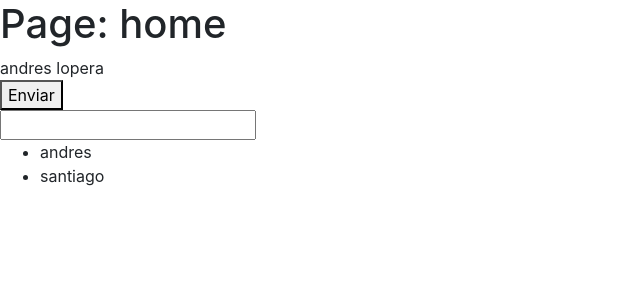
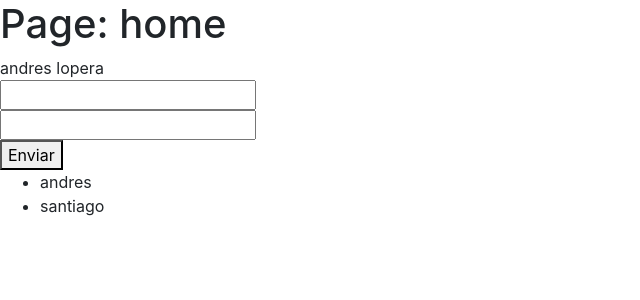
Before and after one commit to andresLopera/g3r, a React (Create React App) app: page /#/ in a window 1280 px wide. Shown: the top 300 px of the page, without its empty margins (0-640 px from the left). Built offline with nearby package versions, Linux system fonts and the light colour scheme.

Commit message:
Create componet form and extract logyc for renderer in another class

```diff
--- a/src/app/common/default.props.ts
+++ b/src/app/common/default.props.ts
@@ -2,6 +2,7 @@ import { BlockElement } from "../model/blockElement";
 import { ChannelEntity } from "../core/dataLink/channel.entity";
 
 export interface DefaultProps {
+    block: BlockElement
     channel: ChannelEntity
 /*    blockId: string
     type: string
--- a/src/app/common/references.ts
+++ b/src/app/common/references.ts
@@ -7,6 +7,8 @@ import { DefaultPageComponent } from '../pages/defaultPage/defaultPage.component
 import { InputComponent } from '../components/input/input.component';
 import { ButtonComponent } from '../components/button/button.component';
 import { ListComponent } from '../components/list/list.component';
+import { BlockElement } from '../model/blockElement';
+import FormComponent from '../components/form/form';
 
 export class References {
 
@@ -27,13 +29,15 @@ export class References {
         let blockText: BlockComponent = new BlockComponent('textId', TextComponent)
         let blockInput: BlockComponent = new BlockComponent('inputId', InputComponent)
         let blockButton: BlockComponent = new BlockComponent('buttonId', ButtonComponent)
-        let blockList: BlockComponent = new BlockComponent('listId', ListComponent);
+        let blockList: BlockComponent = new BlockComponent('listId', ListComponent)
+        let blockForm: BlockComponent = new BlockComponent('formId', FormComponent)
 
         this.components.push(blockHead)
         this.components.push(blockText)
         this.components.push(blockInput)
         this.components.push(blockButton)
         this.components.push(blockList)
+        this.components.push(blockForm)
     }
 
     private setPagesComponents() {
--- a/src/app/components/button/button.component.tsx
+++ b/src/app/components/button/button.component.tsx
@@ -18,7 +18,7 @@ export class ButtonComponent extends React.Component<DefaultProps,{}> {
   render() {
     return (
       <div>
-        <button onClick={this.handleClick}>Enviar</button>
+        <button type="submit">Enviar</button>
       </div>
     );
   }
--- /dev/null
+++ b/src/app/components/form/form.tsx
@@ -0,0 +1,28 @@
+import React from 'react';
+import { DataLinkService } from '../../core/dataLink/dataLink.service';
+import { DefaultComponentRenderer } from '../../model/defaultComponentRenderer';
+
+export class FormComponent extends DefaultComponentRenderer {
+
+  public dataLinkService = DataLinkService.getInstance()
+  handleSubmit = (e: any) => {
+    e.preventDefault();
+    alert('on submit')
+  }
+
+
+  render() {
+    return (
+      <form onSubmit={this.handleSubmit}>
+      {
+        this.props.block.children.map((blockElement: any) =>
+            this.rendererComponent(blockElement)
+        )
+        }
+      </form>
+    );
+
+  }
+}
+
+export default FormComponent;
--- a/src/app/components/input/input.component.tsx
+++ b/src/app/components/input/input.component.tsx
@@ -14,7 +14,7 @@ export class InputComponent extends React.Component<DefaultProps,{}> {
   render() {
     return (
       <div>
-        <input type="text" onChange={this.handleChange}></input>
+        <input type="text" required onChange={this.handleChange}></input>
       </div>
     );
   }
--- a/src/app/core/structure/api/structure.mock.data.ts
+++ b/src/app/core/structure/api/structure.mock.data.ts
@@ -14,17 +14,29 @@ export const structures: StructureEntity[] = [{
                     channelId: "id-1",
                     children : []
                 },{
-                    id: "2",
-                    type: "buttonId",
-                    name: "button",
-                    channelId: "id-1",
-                    children: []
-                },{
-                    id: "3",
-                    type: "inputId",
-                    name: "input",
-                    channelId: "id-1",
-                    children: []
+                    id: "5",
+                    type: "formId",
+                    name: "form",
+                    channelId: "id-5",
+                    children: [{
+                        id: "5-1",
+                        type: "inputId",
+                        name: "name",
+                        channelId: "id-5-1",
+                        children: []
+                    },{
+                        id: "5-2",
+                        type: "inputId",
+                        name: "lastName",
+                        channelId: "id-5-2",
+                        children: []
+                    },{
+                        id: "5-3",
+                        type: "buttonId",
+                        name: "button",
+                        channelId: "id-5-2",
+                        children: []
+                    }]
                 },{
                     id: "4",
                     type: "listId",
--- /dev/null
+++ b/src/app/model/defaultComponentRenderer.tsx
@@ -0,0 +1,32 @@
+import React from "react";
+import { References } from "../common/references";
+import { BlockElement } from "./blockElement";
+import { ChannelEntity } from "../core/dataLink/channel.entity";
+import { DefaultProps } from "../common/default.props";
+
+export class DefaultComponentRenderer extends React.Component<DefaultProps,{}> {
+    references = References.getInstance()
+
+    public rendererComponent = (_blockElement: BlockElement) => {
+      let COMPONENT = this.references.getComponentByTypeId(_blockElement.type)
+      return (
+        <div key={_blockElement.id}>
+          <COMPONENT block={_blockElement} channel={this.getChannelById(_blockElement.channelId)}/>
+        </div>
+      )
+    }
+
+
+
+    private getChannelById(_channelId: string): ChannelEntity {
+    /*
+      let _defaultChannel: ChannelEntity = { id: '-1', value: null };
+      return this.props.channel.reduce( function (previewChannel: ChannelEntity, channel: ChannelEntity) {
+        return (channel.id == _channelId) ? channel : previewChannel;
+      }, );
+      */
+
+      return { id: '-1', value: null };
+    }
+
+  }
--- /dev/null
+++ b/src/app/model/defaultPageRenderer.tsx
@@ -0,0 +1,27 @@
+import React from "react";
+import { DefaultPageProps } from "../common/defaultPage.props";
+import { References } from "../common/references";
+import { BlockElement } from "./blockElement";
+import { ChannelEntity } from "../core/dataLink/channel.entity";
+
+export class DefaultPageRenderer extends React.Component<DefaultPageProps,{}> {
+    references = References.getInstance()
+
+    public rendererComponent = (_blockElement: BlockElement) => {
+      let COMPONENT = this.references.getComponentByTypeId(_blockElement.type)
+      return (
+        <div key={_blockElement.id}>
+          <COMPONENT block={_blockElement} channel={this.getChannelById(_blockElement.channelId)}/>
+        </div>
+      )
+    }
+
+
+    private getChannelById(_channelId: string): ChannelEntity {
+      let _defaultChannel: ChannelEntity = { id: '-1', value: null };
+      return this.props.dataLink.channels.reduce( function (previewChannel: ChannelEntity, channel: ChannelEntity) {
+        return (channel.id == _channelId) ? channel : previewChannel;
+      }, { id: '-1', value: null });
+    }
+
+  }
--- a/src/app/pages/defaultPage/defaultPage.component.tsx
+++ b/src/app/pages/defaultPage/defaultPage.component.tsx
@@ -1,43 +1,12 @@
-import React, { Children } from 'react';
-import { References } from '../../common/references';
+import React from 'react';
 import { DefaultPageProps } from '../../common/defaultPage.props';
-import { BlockElement } from '../../model/blockElement';
-import { ChannelEntity } from '../../core/dataLink/channel.entity';
+import { DefaultPageRenderer } from '../../model/defaultPageRenderer';
 
-export class DefaultPageComponent  extends React.Component<DefaultPageProps,{}> {
 
-  references = References.getInstance()
-  state = {
-    dommyValue: ''
-  }
+export class DefaultPageComponent extends  DefaultPageRenderer  {
 
   constructor(props: DefaultPageProps) {
     super(props)
-    this.state = {
-      dommyValue: 'lorem ipsum'
-    }
-    this.handleChange = this.handleChange.bind(this);
-  }
-
-
-  private rendererComponent = (_blockElement: BlockElement) => {
-    let COMPONENT = this.references.getComponentByTypeId(_blockElement.type)
-    return (
-      <div key={_blockElement.id}>
-        <COMPONENT channel={this.getChannelById(_blockElement.channelId)}/>
-      </div>
-    )
-  }
-
-  private getChannelById(_channelId: string): ChannelEntity {
-    let _defaultChannel: ChannelEntity = { id: '-1', value: null };
-    return this.props.dataLink.channels.reduce( function (previewChannel: ChannelEntity, channel: ChannelEntity) {
-      return (channel.id == _channelId) ? channel : previewChannel;
-    }, { id: '-1', value: null });
-  }
-
-  handleChange(event: any) {
-    this.setState( { dommyValue: event.target.value });
   }
 
   render() {
```
